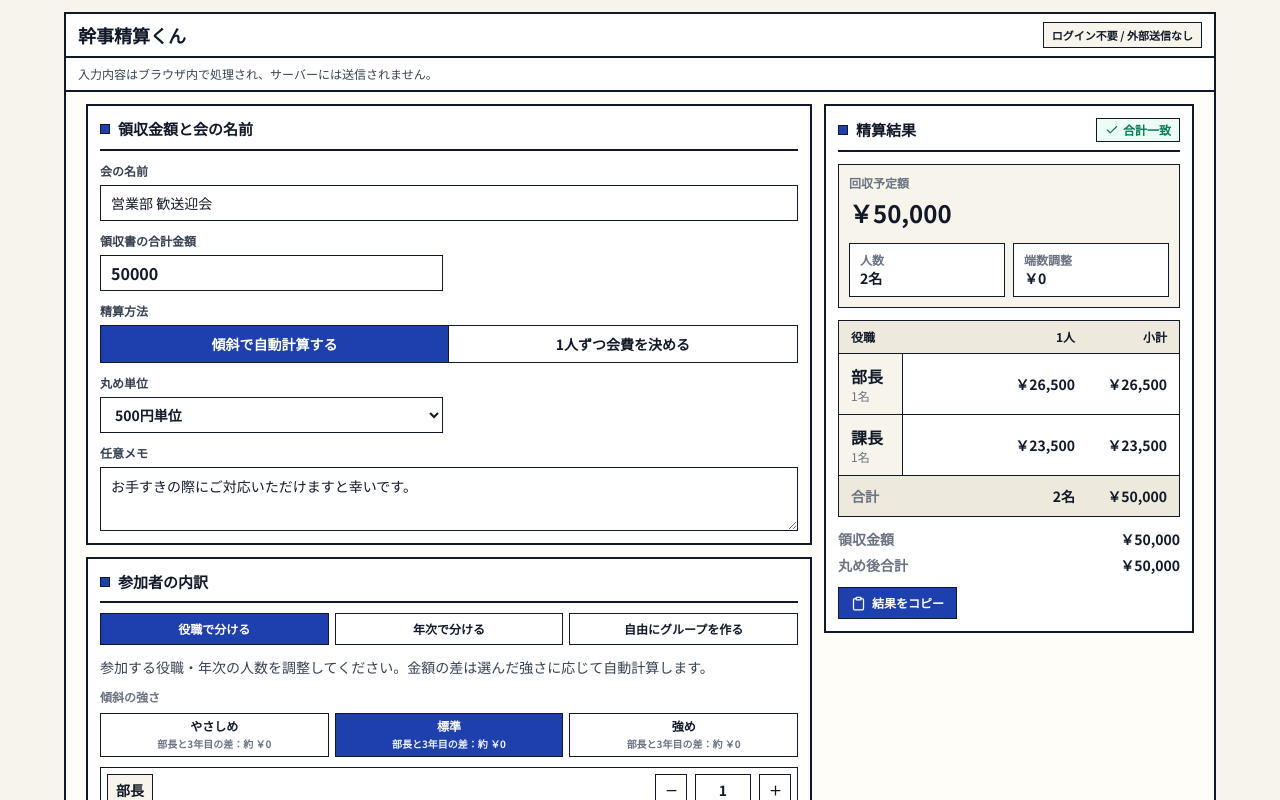
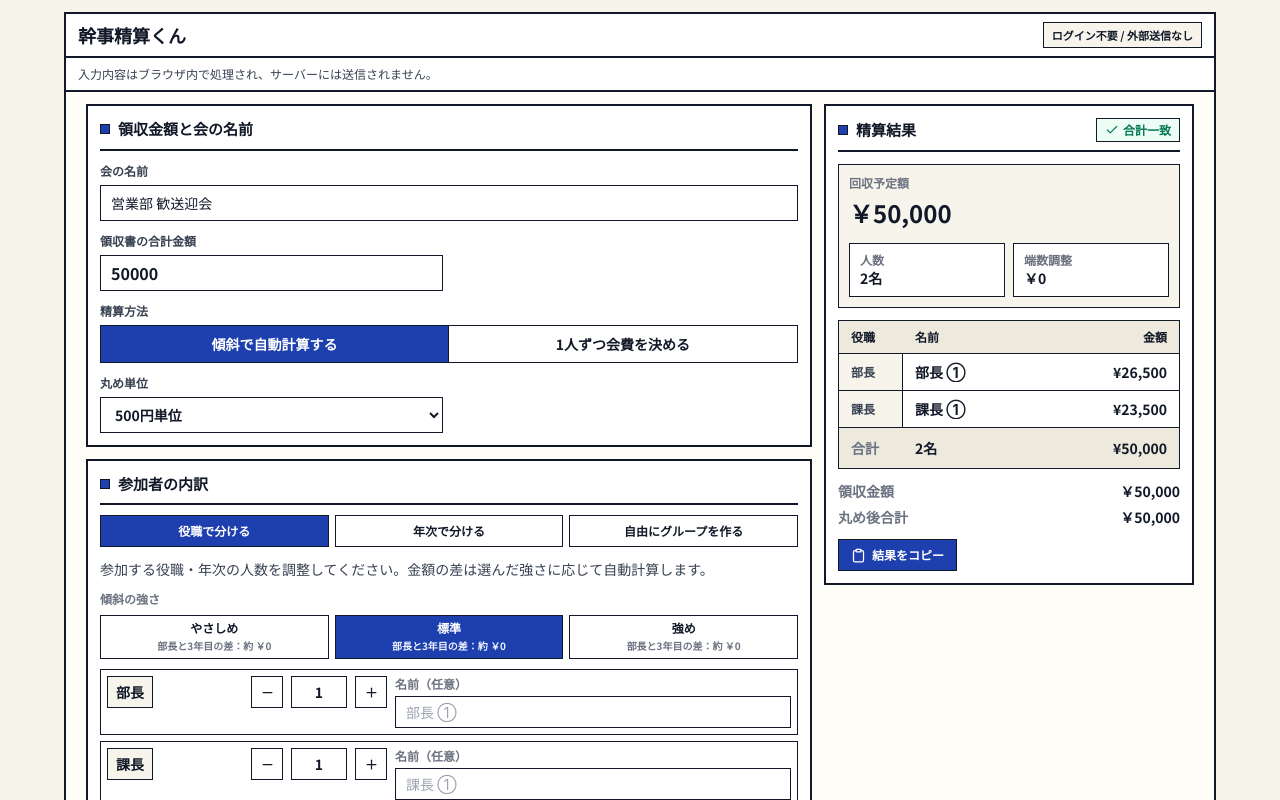
Before and after one commit to yumyum-coder/kanji-seisan-kun, a Next.js app: page / in a window 1280 px wide. Shown: the top 800 px of the page. Built offline with nearby package versions, Linux system fonts and the light colour scheme.

Commit message:
Improve participant name input UX

```diff
--- a/app/page.tsx
+++ b/app/page.tsx
@@ -397,15 +397,6 @@ function splitNames(value: string | undefined) {
     .filter(Boolean);
 }
 
-function replaceNameAt(value: string | undefined, index: number, name: string) {
-  const names = (value ?? "").split(/\r?\n/);
-  while (names.length <= index) {
-    names.push("");
-  }
-  names[index] = name;
-  return names.join("\n");
-}
-
 export default function Home() {
   const [workflowMode, setWorkflowMode] = useState<WorkflowMode>("auto");
   const [form, setForm] = useState<FormState>(initialForm);
@@ -500,10 +491,6 @@ export default function Home() {
     `端数調整：${formatAdjustmentText(result.roundingAdjustment)}`
   ].join("\n");
 
-  const participantGroupLines = result.rows
-    .filter((row) => row.people > 0)
-    .map((row) => `${displayGroupLabel(row)}：${formatYenText(row.finalPerPerson)} × ${row.people}名 = ${formatYenText(row.subtotal)}`);
-  const hasParticipantNames = result.rows.some((row) => splitNames(form.participantNames[row.id]).length > 0);
   const individualPaymentRows = result.rows.flatMap<{ id: string; role: string; name: string; amount: number }>((row) => {
     const names = (form.participantNames[row.id] ?? "").split(/\r?\n/);
     const label = displayGroupLabel(row);
@@ -524,15 +511,8 @@ export default function Home() {
     individualPaymentRows,
     result.finalTotal
   );
-  const settlementText = hasParticipantNames ? personSettlementText : groupSettlementText;
-  const participantPaymentText = hasParticipantNames ? personSettlementText : [
-    `【${form.eventName || "飲み会"} 精算】`,
-    `合計金額：${formatYenText(form.totalAmount)}`,
-    "",
-    ...participantGroupLines,
-    "",
-    `回収予定額：${formatYenText(result.finalTotal)}`
-  ].join("\n");
+  const settlementText = personSettlementText;
+  const participantPaymentText = personSettlementText;
 
   const approvalMessage = [
     "お疲れさまです。",
@@ -540,14 +520,7 @@ export default function Home() {
     `${form.eventName || "飲み会"}の精算案を作成いたしました。`,
     "役職・年次に応じて傾斜をつけ、端数は上位の区分で調整しております。",
     "",
-    hasParticipantNames ? personSettlementText : groupSettlementText,
-    ...(hasParticipantNames
-      ? [
-          "",
-          "【区分別精算】",
-          groupSettlementText
-        ]
-      : []),
+    groupSettlementText,
     "",
     "上記の金額感で違和感がないか、念のためご確認いただけますでしょうか。",
     "特に傾斜の強さや下位グループの負担額について、調整した方がよい点があればご指示ください。",
@@ -564,7 +537,6 @@ export default function Home() {
     "",
     "振込先は別途ご案内いたします。",
     "",
-    form.note,
     "恐れ入りますが、ご確認のほどよろしくお願いいたします。"
   ].filter(Boolean).join("\n");
 
@@ -572,14 +544,11 @@ export default function Home() {
     `【${form.eventName || "飲み会"} 精算】`,
     "お疲れさまです。精算金額のご案内です。",
     "",
-    ...(hasParticipantNames
-      ? individualPaymentLines
-      : participantGroupLines),
-    ...(hasParticipantNames ? [`合計：${formatYenText(result.finalTotal)}`] : []),
+    ...individualPaymentLines,
+    `合計：${formatYenText(result.finalTotal)}`,
     "",
     "恐れ入りますが、該当金額のお振込みをお願いいたします。",
-    "振込先は別途ご案内いたします。",
-    form.note
+    "振込先は別途ご案内いたします。"
   ].filter(Boolean).join("\n");
 
   const paymentSubject = `【精算のお願い】${form.eventName || "飲み会"}`;
@@ -630,7 +599,6 @@ export default function Home() {
     personalPaymentTableText,
     "",
     "振込先は別途ご案内いたします。",
-    form.note,
     "よろしくお願いいたします。"
   ].filter(Boolean).join("\n");
   const personalLineMessage = [
@@ -641,7 +609,6 @@ export default function Home() {
     `合計：${formatYenText(personalCollectionTotal)}`,
     "",
     "振込先は別途ご案内いたします。",
-    form.note
   ].filter(Boolean).join("\n");
   const personalApprovalMessage = [
     "お疲れさまです。",
@@ -680,12 +647,12 @@ export default function Home() {
     updateGroup(id, { people: Math.max(0, Math.floor(nextPeople)) });
   }
 
-  function updateParticipantNameAt(groupId: string, index: number, name: string) {
+  function updateParticipantNames(groupId: string, value: string) {
     setForm((current) => ({
       ...current,
       participantNames: {
         ...current.participantNames,
-        [groupId]: replaceNameAt(current.participantNames[groupId], index, name)
+        [groupId]: value
       }
     }));
   }
@@ -770,9 +737,6 @@ export default function Home() {
   const autoRoleRows = form.mode === "role"
     ? form.groups.filter((group) => ["director", "manager", "management", "year10", "year7", "year4", "year3", "year2", "year1"].includes(group.id))
     : form.groups;
-  const addableRoleRows: RoleGroup[] = form.mode === "role"
-    ? []
-    : [];
   const mobileTotal = workflowMode === "auto" ? result.finalTotal : personalCollectionTotal;
   const mobileDifference = workflowMode === "auto" ? result.finalTotal - form.totalAmount : personalDifference;
   const mobileIsValid = mobileDifference === 0;
@@ -890,15 +854,6 @@ export default function Home() {
                   </label>
                 )}
               </div>
-              <label className="grid gap-1.5">
-                <span className="text-xs font-bold text-ink-sub">任意メモ</span>
-                <textarea
-                  value={form.note}
-                  onChange={(event) => setForm({ ...form, note: event.target.value })}
-                  className="min-h-16 rounded-none border-[1.5px] border-[#111827] bg-white px-2.5 py-2 text-sm outline-none transition focus:border-brand focus:ring-2 focus:ring-brand/30"
-                  placeholder="振込期限や補足を入れられます"
-                />
-              </label>
             </div>
           </div>
 
@@ -948,9 +903,15 @@ export default function Home() {
               ))}
             </div>
             <div className="space-y-1.5">
-              {autoRoleRows.map((group) => (
+              {autoRoleRows.map((group) => {
+                const label = displayGroupLabel(group);
+                const namesValue = form.participantNames[group.id] ?? "";
+                const enteredNameCount = splitNames(namesValue).length;
+                const hasTooManyNames = enteredNameCount > group.people;
+
+                return (
                 <div key={group.id} className={`border-[1.5px] border-[#111827] p-1.5 ${group.people > 0 ? "bg-white" : "bg-[#eee9dd] text-muted"}`}>
-                  <div className="grid gap-2 sm:grid-cols-[minmax(0,1fr)_152px] sm:items-center">
+                  <div className="grid gap-2 sm:grid-cols-[minmax(0,120px)_152px_minmax(180px,1fr)] sm:items-start">
                     {form.mode === "free" ? (
                       <label className="grid gap-1">
                         <span className="text-xs font-bold text-muted">グループ名</span>
@@ -962,7 +923,7 @@ export default function Home() {
                       </label>
                     ) : (
                       <div>
-                        <p className="inline-flex min-h-8 items-center border border-[#111827] bg-[#f7f4ec] px-2 text-sm font-bold text-ink">{displayGroupLabel(group)}</p>
+                        <p className="inline-flex min-h-8 items-center border border-[#111827] bg-[#f7f4ec] px-2 text-sm font-bold text-ink">{label}</p>
                       </div>
                     )}
                     <div className="flex items-center justify-between gap-2 sm:justify-end">
@@ -970,13 +931,13 @@ export default function Home() {
                         type="button"
                         onClick={() => updatePeople(group.id, group.people - 1)}
                         className="grid size-11 shrink-0 place-items-center rounded-none border-[1.5px] border-[#111827] bg-white text-ink transition hover:bg-[#f7f4ec] focus:outline-none focus:ring-2 focus:ring-brand/30 sm:size-8"
-                        aria-label={`${displayGroupLabel(group)}を1名減らす`}
+                        aria-label={`${label}を1名減らす`}
                       >
                         <Minus size={15} aria-hidden="true" />
                       </button>
                       <input
                         inputMode="numeric"
-                        aria-label={`${displayGroupLabel(group)}の人数`}
+                        aria-label={`${label}の人数`}
                         value={group.people}
                         onChange={(event) => updatePeople(group.id, numberValue(event.target.value))}
                         className="h-11 w-14 rounded-none border-[1.5px] border-[#111827] bg-white px-2 text-center text-sm font-bold outline-none transition focus:border-brand focus:ring-2 focus:ring-brand/30 sm:h-8"
@@ -985,63 +946,37 @@ export default function Home() {
                         type="button"
                         onClick={() => updatePeople(group.id, group.people + 1)}
                         className="grid size-11 shrink-0 place-items-center rounded-none border-[1.5px] border-[#111827] bg-white text-ink transition hover:bg-[#f7f4ec] focus:outline-none focus:ring-2 focus:ring-brand/30 sm:size-8"
-                        aria-label={`${displayGroupLabel(group)}を1名増やす`}
+                        aria-label={`${label}を1名増やす`}
                       >
                         <Plus size={15} aria-hidden="true" />
                       </button>
                     </div>
+                    <label className="grid gap-1">
+                      <span className="text-xs font-bold text-muted">名前（任意）</span>
+                      {group.people >= 2 ? (
+                        <textarea
+                          value={namesValue}
+                          onChange={(event) => updateParticipantNames(group.id, event.target.value)}
+                          className="min-h-20 rounded-none border-[1.5px] border-[#111827] bg-white px-2.5 py-2 text-sm outline-none transition focus:border-brand focus:ring-2 focus:ring-brand/30 sm:min-h-16"
+                          placeholder={"山田さん\n佐藤さん"}
+                        />
+                      ) : (
+                        <input
+                          value={namesValue}
+                          onChange={(event) => updateParticipantNames(group.id, event.target.value)}
+                          className="min-h-11 rounded-none border-[1.5px] border-[#111827] bg-white px-2.5 text-sm outline-none transition focus:border-brand focus:ring-2 focus:ring-brand/30 sm:min-h-8"
+                          placeholder={numberedName(label, 0)}
+                        />
+                      )}
+                      {hasTooManyNames && (
+                        <span className="text-xs font-bold text-warn">人数より名前が多く入力されています</span>
+                      )}
+                    </label>
                   </div>
                 </div>
-              ))}
+                );
+              })}
             </div>
-            {addableRoleRows.length > 0 && (
-              <details className="mt-2 border-2 border-dashed border-[#111827] bg-white p-2">
-                <summary className="cursor-pointer text-sm font-bold text-ink">+ 区分を追加</summary>
-                <div className="mt-2 grid gap-1.5">
-                  {addableRoleRows.map((group) => (
-                    <button
-                      key={group.id}
-                      type="button"
-                      onClick={() => updatePeople(group.id, 1)}
-                      className="min-h-10 rounded-none border border-[#111827] bg-[#f7f4ec] px-3 text-left text-sm font-bold text-ink hover:bg-white sm:min-h-8"
-                    >
-                      {displayGroupLabel(group)}
-                    </button>
-                  ))}
-                </div>
-              </details>
-            )}
-            <details className="mt-3 border-[1.5px] border-[#111827] bg-white p-3">
-              <summary className="cursor-pointer text-sm font-bold text-ink-sub">参加者名を入力する（任意）</summary>
-              <p className="mt-2 text-xs font-bold leading-5 text-muted">
-                名前を入れると参加者向け文面が個別金額の一覧になります。名前を入力した場合も、内容はブラウザ内でのみ処理されます。
-              </p>
-              <div className="mt-3 grid gap-2">
-                {form.groups.filter((group) => group.people > 0).map((group) => {
-                  const names = (form.participantNames[group.id] ?? "").split(/\r?\n/);
-
-                  return (
-                    <div key={group.id} className="grid gap-2 border border-[#111827] bg-[#f7f4ec] p-2.5">
-                      <p className="text-xs font-bold text-ink-sub">{displayGroupLabel(group)}</p>
-                      {Array.from({ length: group.people }).map((_, index) => (
-                        <input
-                          key={`${group.id}-${index}`}
-                          value={names[index] ?? ""}
-                          onChange={(event) => updateParticipantNameAt(group.id, index, event.target.value)}
-                          className="min-h-11 rounded-none border-[1.5px] border-[#111827] bg-white px-2.5 text-sm outline-none transition focus:border-brand focus:ring-2 focus:ring-brand/30 sm:min-h-9"
-                          placeholder={numberedName(displayGroupLabel(group), index)}
-                        />
-                      ))}
-                    </div>
-                  );
-                })}
-                {result.totalPeople === 0 && (
-                  <p className="border border-[#111827] bg-[#f7f4ec] px-2.5 py-2 text-xs font-bold text-muted">
-                    人数を1名以上にすると、名前入力欄が表示されます。
-                  </p>
-                )}
-              </div>
-            </details>
             <details className="mt-3 border-[1.5px] border-[#111827] bg-white p-3">
               <summary className="cursor-pointer text-sm font-bold text-ink-sub">詳細設定：傾斜を手動調整する</summary>
               <div className="mt-3 grid gap-2">
@@ -1083,7 +1018,7 @@ export default function Home() {
                 result={result}
                 totalAmount={form.totalAmount}
                 tableText={settlementText}
-                paymentRows={hasParticipantNames ? individualPaymentRows : undefined}
+                paymentRows={individualPaymentRows}
                 validationMessages={validationMessages}
               />
             ) : (
@@ -1161,7 +1096,7 @@ export default function Home() {
               result={result}
               totalAmount={form.totalAmount}
               tableText={settlementText}
-              paymentRows={hasParticipantNames ? individualPaymentRows : undefined}
+              paymentRows={individualPaymentRows}
               validationMessages={validationMessages}
             />
           ) : (
```
